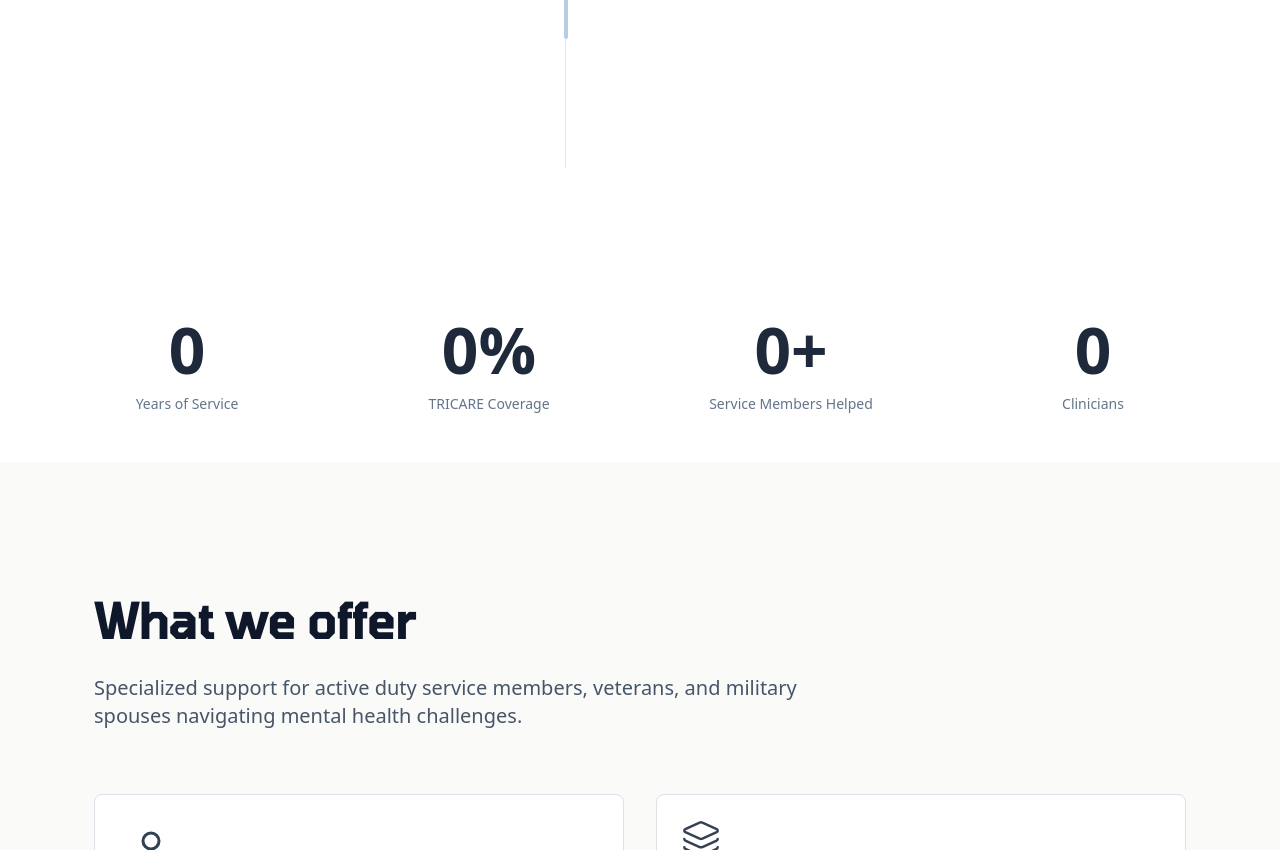
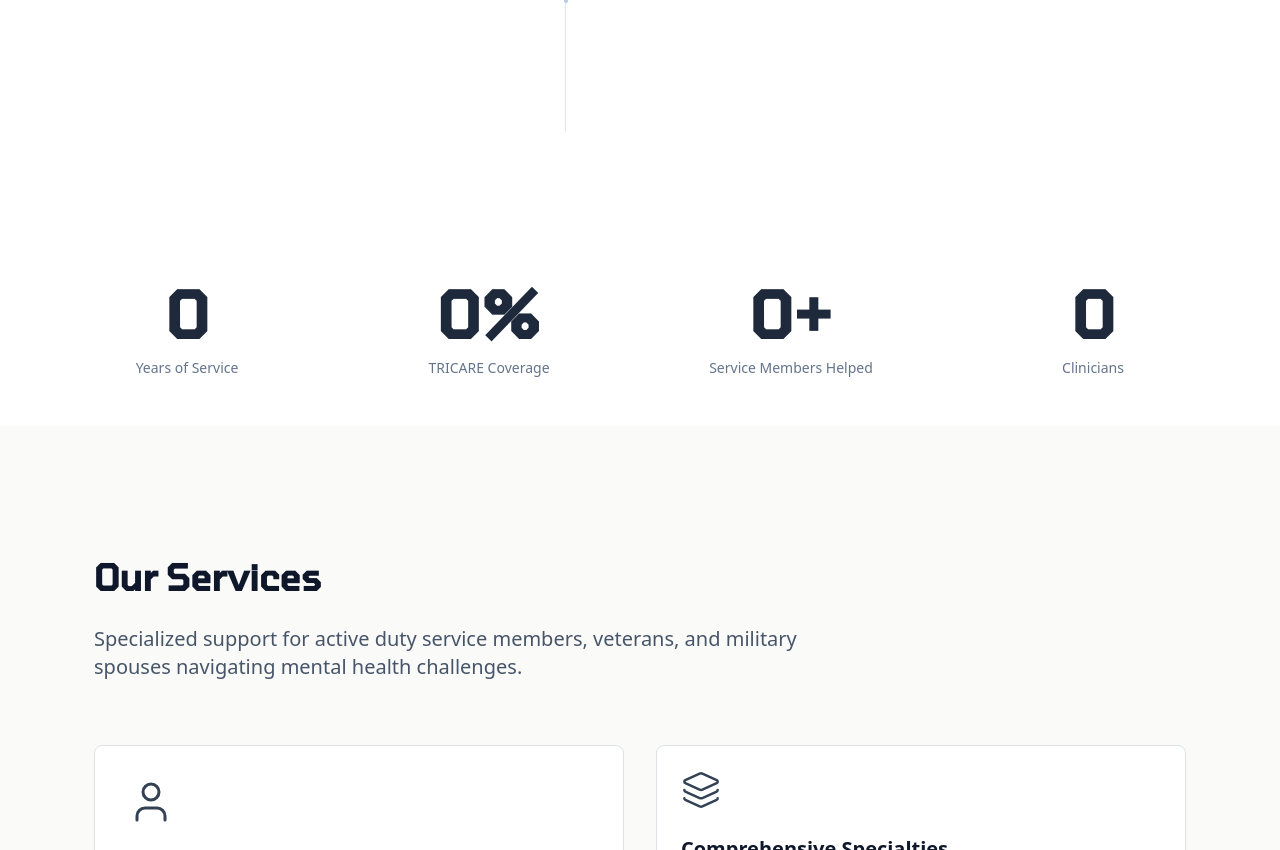
Before and after one commit to alexgoodestudio/lemich_clinic_sanity_next_react, a Next.js app: page / in a window 1280 px wide. Shown: the part 1074-1924 px from the top of the page. Built offline with nearby package versions, Linux system fonts and the light colour scheme.

Commit message:
Mission text updated

```diff
--- a/components/HeroBottomBanner.js
+++ b/components/HeroBottomBanner.js
@@ -7,7 +7,7 @@ export default function HeroBottomBanner() {
         <div className="row align-items-center">
           <div className="col-lg-8">
             <p className="text-2xl md:text-3xl font-bold mb-3 light-blue">
-              <span className='text-white'>Your Mental Health Matters.</span> Your Privacy Protected.
+              <span className='text-white'>Your Mental Health Matters.</span>
             </p>
             <p className="text-lg text-slate-300 mb-0 tracking-wide">
               We understand the unique concerns of active duty service members. Your mental health care is completely confidential.
--- a/components/Mission.js
+++ b/components/Mission.js
@@ -144,19 +144,19 @@ export default function Mission() {
           <div className="col-12">
             <div className="row mission-stats-grid text-center mt-5 pt-4">
               <div className="col-6 col-lg-3 mb-4 mb-lg-0">
-                <div ref={el => statsRefs.current[0] = el} className="text-6xl font-bold text-slate-800">0</div>
+                <div ref={el => statsRefs.current[0] = el} className="text-6xl font-bold tomorrow text-slate-800">0</div>
                 <div className="text-sm text-slate-500 mt-1">Years of Service</div>
               </div>
               <div className="col-6 col-lg-3 mb-4 mb-lg-0">
-                <div ref={el => statsRefs.current[1] = el} className="text-6xl font-bold text-slate-800">0%</div>
+                <div ref={el => statsRefs.current[1] = el} className="text-6xl font-bold tomorrow text-slate-800">0%</div>
                 <div className="text-sm text-slate-500 mt-1">TRICARE Coverage</div>
               </div>
               <div className="col-6 col-lg-3 mb-4 mb-lg-0">
-                <div ref={el => statsRefs.current[2] = el} className="text-6xl font-bold text-slate-800">0+</div>
+                <div ref={el => statsRefs.current[2] = el} className="text-6xl font-bold tomorrow text-slate-800">0+</div>
                 <div className="text-sm text-slate-500 mt-1">Service Members Helped</div>
               </div>
               <div className="col-6 col-lg-3 mb-4 mb-lg-0">
-                <div ref={el => statsRefs.current[3] = el} className="text-6xl font-bold text-slate-800">0</div>
+                <div ref={el => statsRefs.current[3] = el} className="text-6xl font-bold tomorrow text-slate-800">0</div>
                 <div className="text-sm text-slate-500 mt-1">Clinicians</div>
               </div>
             </div>
--- a/components/ServiceCards.js
+++ b/components/ServiceCards.js
@@ -93,8 +93,8 @@ export default function ServiceCards() {
 
         {/* Section Header */}
         <div className="max-w-3xl mb-16">
-          <h2 className="text-5xl tomorrow font-semibold text-slate-900 mb-6 leading-tight">
-            What we offer
+          <h2 className="text-4xl tomorrow font-semibold text-slate-900 mb-6 leading-tight">
+            Our Services
           </h2>
           <p className="text-lg md:text-xl text-slate-600 leading-relaxed">
             Specialized support for active duty service members, veterans, and military spouses navigating mental health challenges.
```
